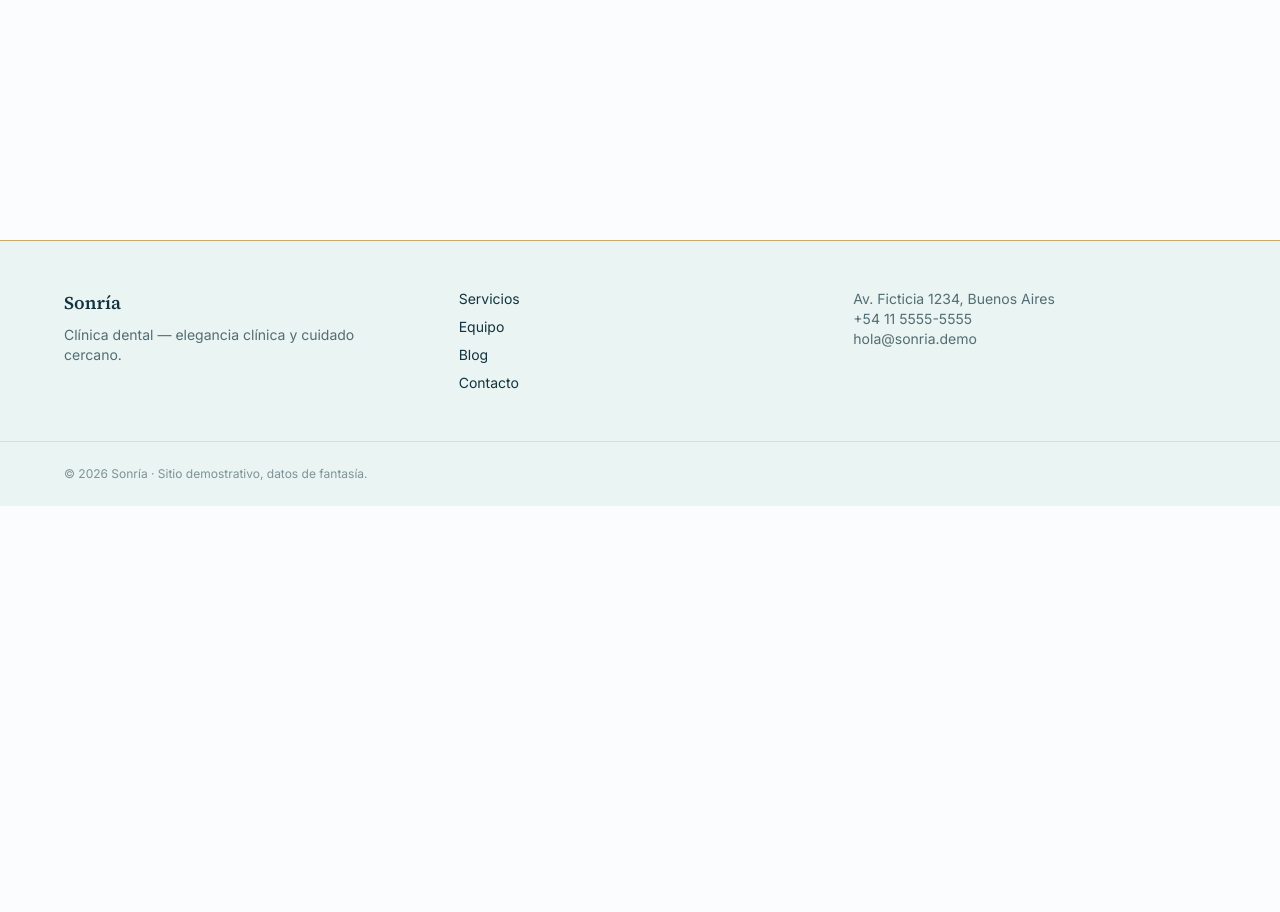
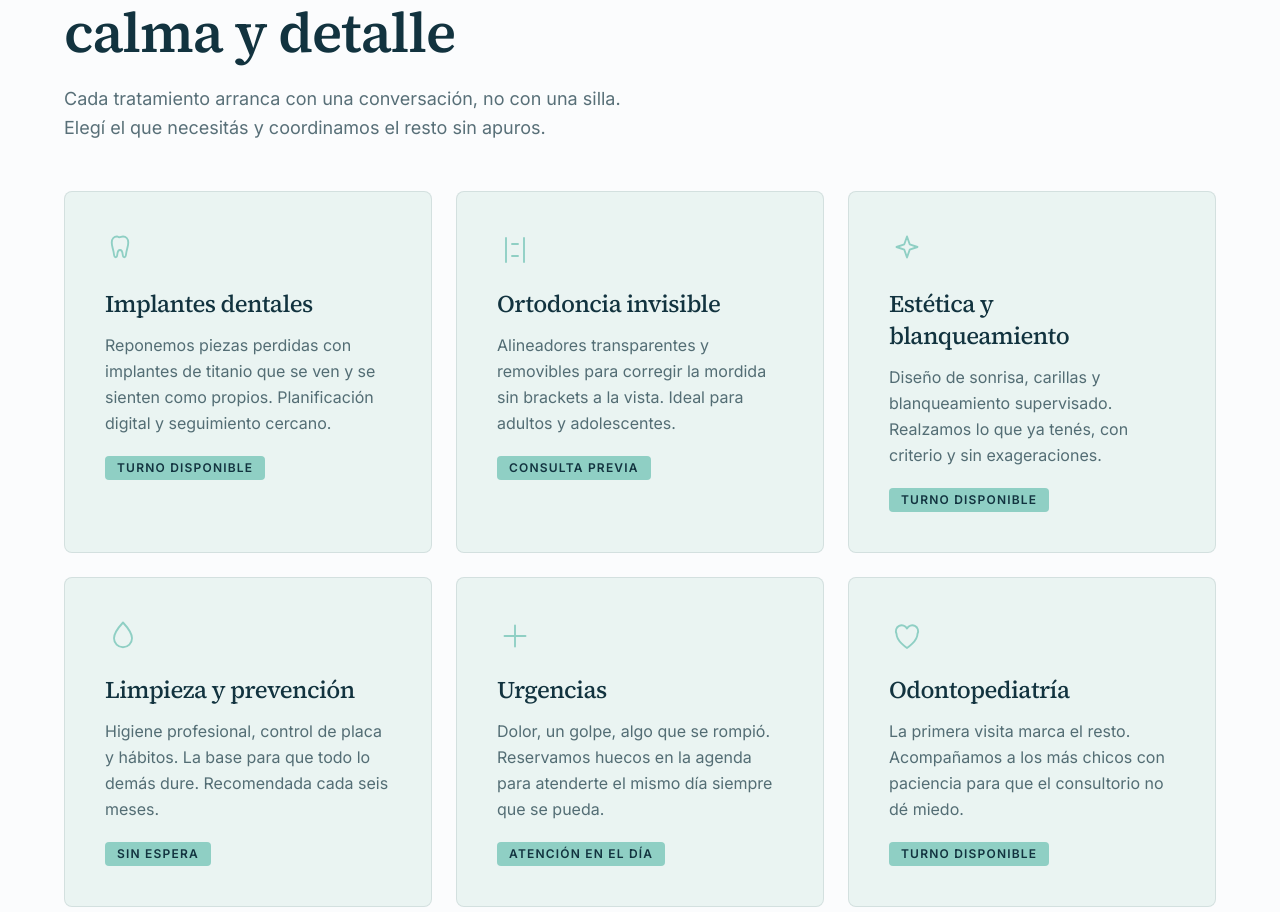
Before and after one commit to DiscaJulieta/ClinicaDentalSonria, an Angular app: page /servicios in a window 1280 px wide. Shown: the part 300-1212 px from the top of the page. Before the commit the page ends 806 px from the top, so only its background shows below. Built offline with nearby package versions, Linux system fonts and the light colour scheme.

Commit message:
feat(servicios): grilla de servicios con cards, íconos e chips
Closes #1

```diff
--- a/src/app/features/servicios/servicios.ts
+++ b/src/app/features/servicios/servicios.ts
@@ -1,13 +1,104 @@
 import { Component } from '@angular/core';
+import { RouterLink } from '@angular/router';
 
-// PLACEHOLDER — Colaboradora A (PLAN.md §b).
+interface Servicio {
+  titulo: string;
+  descripcion: string;
+  chip: string;
+  icon: string; // path `d` (trazo fino, DESIGN.md §4)
+}
+
 @Component({
   selector: 'app-servicios',
+  imports: [RouterLink],
   template: `
     <section class="container-x py-section">
-      <h1 class="font-serif text-[40px] font-semibold tracking-[-0.02em]">Servicios</h1>
-      <p class="mt-4 text-ink/70">Placeholder — implementa A.</p>
+      <p class="text-xs font-semibold uppercase tracking-widest text-accent">Nuestros servicios</p>
+      <h1 class="mt-3 max-w-2xl font-serif text-[40px] font-semibold leading-tight tracking-[-0.02em] md:text-[56px]">
+        Odontología pensada con calma y detalle
+      </h1>
+      <p class="mt-4 max-w-xl text-lg leading-relaxed text-ink/70">
+        Cada tratamiento arranca con una conversación, no con una silla. Elegí el que necesitás
+        y coordinamos el resto sin apuros.
+      </p>
+
+      <ul class="mt-12 grid gap-6 sm:grid-cols-2 lg:grid-cols-3">
+        @for (s of servicios; track s.titulo) {
+          <li
+            class="group rounded-lg border border-ink/10 bg-alt p-6 transition-transform duration-200 hover:-translate-y-0.5 hover:shadow-ambient md:p-10"
+          >
+            <svg
+              viewBox="0 0 24 24"
+              fill="none"
+              stroke="currentColor"
+              stroke-width="1.25"
+              stroke-linecap="round"
+              stroke-linejoin="round"
+              class="h-9 w-9 text-brand"
+              aria-hidden="true"
+            >
+              <path [attr.d]="s.icon" />
+            </svg>
+            <h2 class="mt-5 font-serif text-2xl font-medium tracking-tight">{{ s.titulo }}</h2>
+            <p class="mt-3 leading-relaxed text-ink/70">{{ s.descripcion }}</p>
+            <span
+              class="mt-5 inline-block rounded bg-brand px-3 py-1 text-xs font-semibold uppercase tracking-widest text-ink"
+              >{{ s.chip }}</span
+            >
+          </li>
+        }
+      </ul>
+
+      <div class="mt-16 flex flex-col items-start gap-4 border-t border-ink/10 pt-10 sm:flex-row sm:items-center sm:justify-between">
+        <p class="font-serif text-2xl tracking-tight">¿No sabés por dónde empezar? Charlémoslo.</p>
+        <a routerLink="/contacto" class="btn-cta">Pedir turno</a>
+      </div>
     </section>
   `,
 })
-export class Servicios {}
+export class Servicios {
+  protected readonly servicios: Servicio[] = [
+    {
+      titulo: 'Implantes dentales',
+      descripcion:
+        'Reponemos piezas perdidas con implantes de titanio que se ven y se sienten como propios. Planificación digital y seguimiento cercano.',
+      chip: 'Turno disponible',
+      icon: 'M8 3c-2 0-3.5 1.5-3.5 4 0 3 1 4 1.5 8 .3 2.4 2 2.4 2.2 0 .2-2 .5-3 1.8-3s1.6 1 1.8 3c.2 2.4 1.9 2.4 2.2 0 .5-4 1.5-5 1.5-8 0-2.5-1.5-4-3.5-4-1 0-1.5.5-2.5.5S9 3 8 3z',
+    },
+    {
+      titulo: 'Ortodoncia invisible',
+      descripcion:
+        'Alineadores transparentes y removibles para corregir la mordida sin brackets a la vista. Ideal para adultos y adolescentes.',
+      chip: 'Consulta previa',
+      icon: 'M6 4v16M18 4v16M10 8h4M10 16h4',
+    },
+    {
+      titulo: 'Estética y blanqueamiento',
+      descripcion:
+        'Diseño de sonrisa, carillas y blanqueamiento supervisado. Realzamos lo que ya tenés, con criterio y sin exageraciones.',
+      chip: 'Turno disponible',
+      icon: 'M12 3l1.8 5.2L19 10l-5.2 1.8L12 17l-1.8-5.2L5 10l5.2-1.8z',
+    },
+    {
+      titulo: 'Limpieza y prevención',
+      descripcion:
+        'Higiene profesional, control de placa y hábitos. La base para que todo lo demás dure. Recomendada cada seis meses.',
+      chip: 'Sin espera',
+      icon: 'M12 3s6 6.5 6 10.5a6 6 0 11-12 0C6 9.5 12 3 12 3z',
+    },
+    {
+      titulo: 'Urgencias',
+      descripcion:
+        'Dolor, un golpe, algo que se rompió. Reservamos huecos en la agenda para atenderte el mismo día siempre que se pueda.',
+      chip: 'Atención en el día',
+      icon: 'M12 5v14M5 12h14',
+    },
+    {
+      titulo: 'Odontopediatría',
+      descripcion:
+        'La primera visita marca el resto. Acompañamos a los más chicos con paciencia para que el consultorio no dé miedo.',
+      chip: 'Turno disponible',
+      icon: 'M12 20s-7-4.5-7-9.5A3.5 3.5 0 0112 7a3.5 3.5 0 017 3.5C19 15.5 12 20 12 20z',
+    },
+  ];
+}
```
